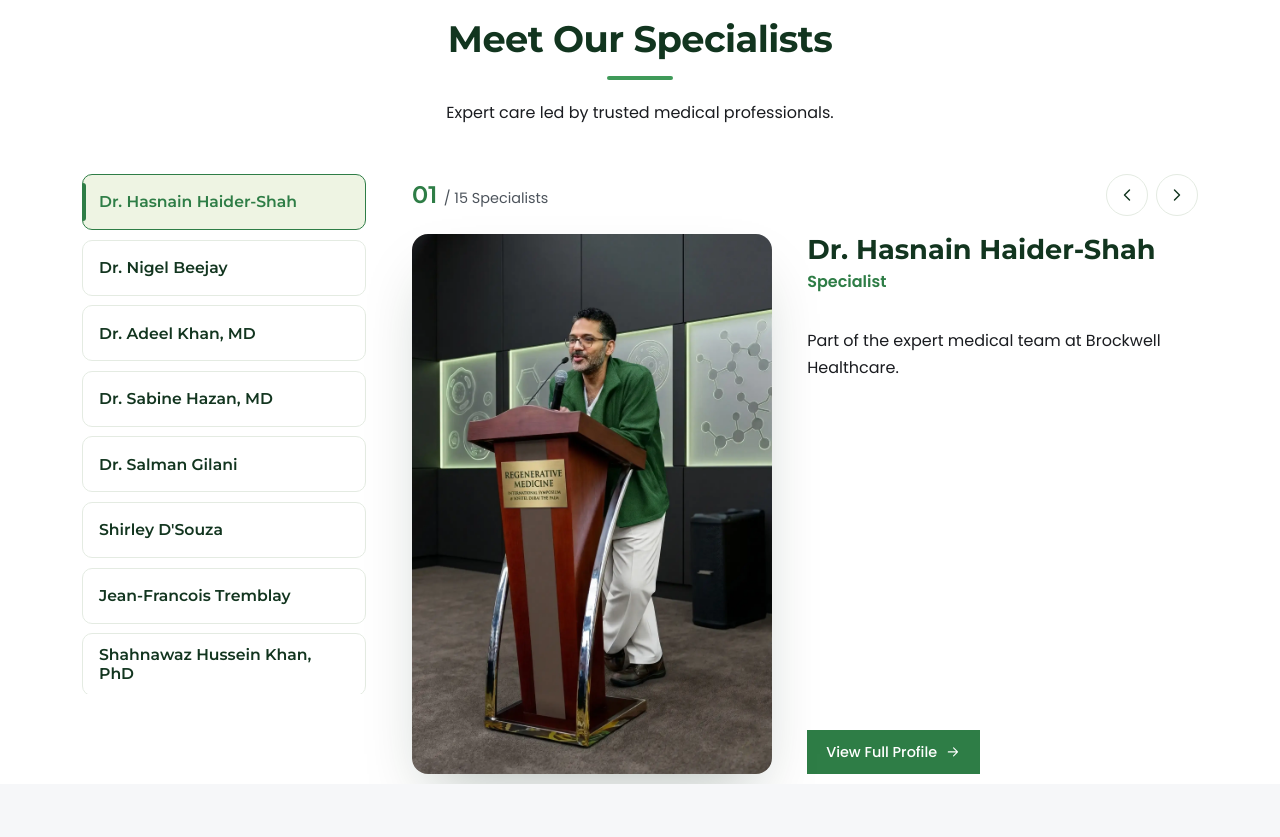
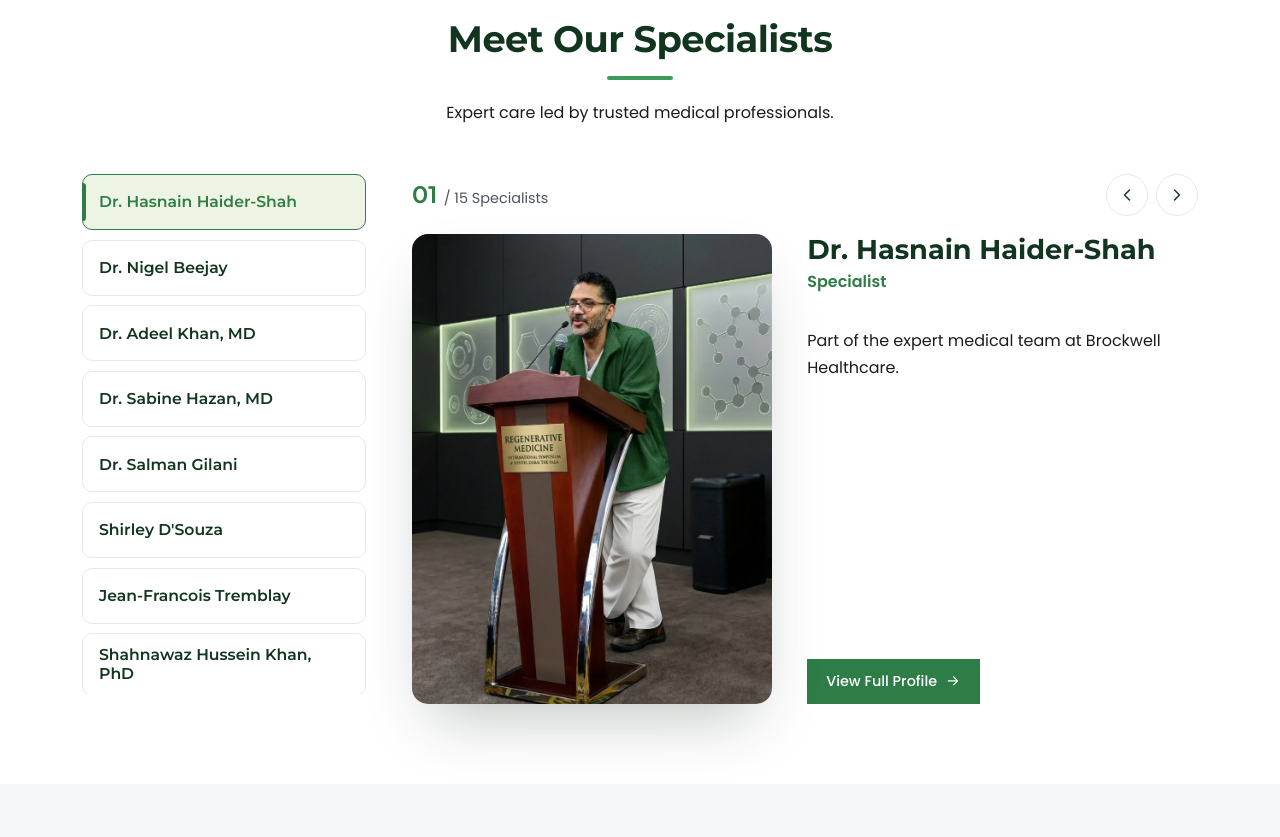
Before and after one commit to Shakeeb871/brockwellhealthcare, a Django app: page /uae/ in a window 1280 px wide. Shown: the part 4042-4879 px from the top of the page. Run offline with Django 5.2, Linux system fonts and the light colour scheme; data comes from the database, SQL or seed files in the repository; data that the repository does not hold is empty.

Commit message:
Fix Team/FAQ sections touching: constrain docpanel media height (min-height:0 + overflow hidden) so the tall photo no longer overflows into the section padding

```diff
--- a/static/css/styles.css
+++ b/static/css/styles.css
@@ -493,9 +493,12 @@ strong, b { font-weight: 600; }   /* Poppins 600 — bold text */
 /* Panels — FIXED height; long content scrolls inside the body */
 .docpanel { display: none; grid-template-columns: 360px 1fr; gap: 2.2rem; align-items: stretch; height: 470px; }
 .docpanel.is-active { display: grid; animation: fadeUp .4s ease; }
-.docpanel__media { position: relative; }
-.docpanel__media img { width: 100%; height: 100%; object-fit: cover; border-radius: var(--radius); box-shadow: var(--shadow-lg); }
-.docpanel__media .avatar--xl { width: 100%; height: 100%; border-radius: var(--radius); }
+.docpanel__media {
+  position: relative; min-height: 0; overflow: hidden;   /* clip tall photo to the panel height */
+  border-radius: var(--radius); box-shadow: var(--shadow-lg);
+}
+.docpanel__media img { width: 100%; height: 100%; object-fit: cover; }
+.docpanel__media .avatar--xl { width: 100%; height: 100%; }
 .badge-avail {
   position: absolute; top: 16px; left: 16px; display: inline-flex; align-items: center; gap: .45rem;
   background: #fff; color: var(--teal-600); font-weight: 600; font-size: .8rem; padding: .4rem .8rem;
```
